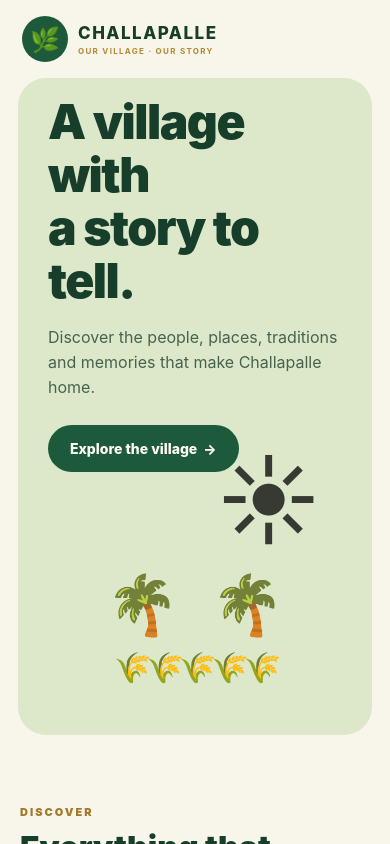
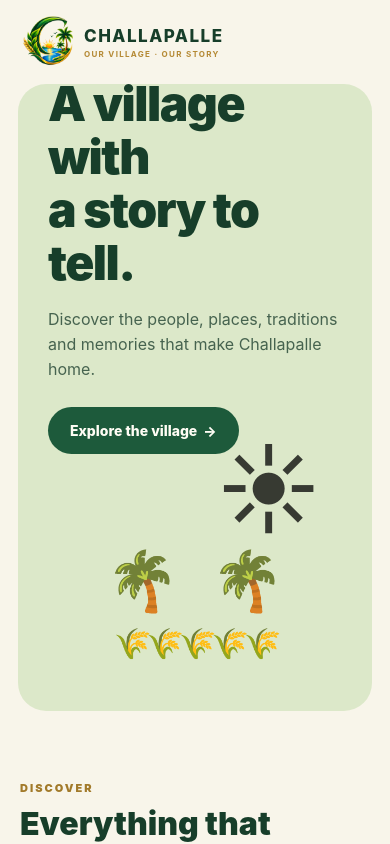
Before and after one commit to JagadeeshO11/challapalem, a React Native app: screen / in a window 390 px wide. Built offline with nearby package versions, Linux system fonts and the light colour scheme.

Commit message:
feat: use branded logo in Expo app

```diff
--- a/App.jsx
+++ b/App.jsx
@@ -1,5 +1,5 @@
 import React from 'react';
-import { SafeAreaView, ScrollView, StyleSheet, Text, View, Pressable, useWindowDimensions } from 'react-native';
+import { SafeAreaView, ScrollView, StyleSheet, Text, View, Pressable, Image, useWindowDimensions } from 'react-native';
 import { StatusBar } from 'expo-status-bar';
 
 const places = [
@@ -19,26 +19,27 @@ export default function App() {
       <ScrollView contentContainerStyle={styles.page}>
         <View style={[styles.nav, wide && styles.navWide]}>
           <View style={styles.brand}>
-            <View style={styles.logoMark}><Text style={styles.logoLeaf}>🌿</Text></View>
+            <Image source={require('./challapalem-logo.png')} style={styles.logo} resizeMode="contain" />
             <View>
               <Text style={styles.brandName}>CHALLAPALLE</Text>
               <Text style={styles.brandTag}>OUR VILLAGE · OUR STORY</Text>
             </View>
           </View>
-          {wide && <View style={styles.links}><Text style={styles.link}>Home</Text><Text style={styles.link}>Explore</Text><Text style={styles.link}>Community</Text><Text style={styles.link}>About</Text></View>}
+          {wide && (
+            <View style={styles.links}>
+              <Text style={styles.link}>Home</Text><Text style={styles.link}>Explore</Text><Text style={styles.link}>Community</Text><Text style={styles.link}>About</Text>
+            </View>
+          )}
         </View>
 
         <View style={[styles.hero, wide && styles.heroWide]}>
           <View style={styles.heroCopy}>
-            <Text style={styles.kicker}>WELCOME TO CHALLAPALLE</Text>
             <Text style={styles.heroTitle}>A village with{`\n`}a story to tell.</Text>
             <Text style={styles.heroText}>Discover the people, places, traditions and memories that make Challapalle home.</Text>
             <Pressable style={styles.button}><Text style={styles.buttonText}>Explore the village  →</Text></Pressable>
           </View>
           <View style={styles.heroArt}>
-            <Text style={styles.sun}>☀</Text>
-            <Text style={styles.palms}>🌴  🌴</Text>
-            <Text style={styles.field}>🌾🌾🌾🌾🌾</Text>
+            <Text style={styles.sun}>☀</Text><Text style={styles.palms}>🌴  🌴</Text><Text style={styles.field}>🌾🌾🌾🌾🌾</Text>
           </View>
         </View>
 
@@ -48,10 +49,8 @@ export default function App() {
           <View style={[styles.grid, wide && styles.gridWide]}>
             {places.map((item) => (
               <Pressable key={item.title} style={[styles.card, wide && styles.cardWide]}>
-                <Text style={styles.cardIcon}>{item.icon}</Text>
-                <Text style={styles.cardTitle}>{item.title}</Text>
-                <Text style={styles.cardText}>{item.text}</Text>
-                <Text style={styles.arrow}>↗</Text>
+                <Text style={styles.cardIcon}>{item.icon}</Text><Text style={styles.cardTitle}>{item.title}</Text>
+                <Text style={styles.cardText}>{item.text}</Text><Text style={styles.arrow}>↗</Text>
               </Pressable>
             ))}
           </View>
@@ -70,44 +69,17 @@ export default function App() {
 }
 
 const styles = StyleSheet.create({
-  safe: { flex: 1, backgroundColor: '#F8F5EA' },
-  page: { paddingBottom: 40 },
+  safe: { flex: 1, backgroundColor: '#F8F5EA' }, page: { paddingBottom: 40 },
   nav: { minHeight: 76, paddingHorizontal: 22, paddingVertical: 16, flexDirection: 'row', alignItems: 'center', justifyContent: 'space-between' },
-  navWide: { paddingHorizontal: '7%' },
-  brand: { flexDirection: 'row', alignItems: 'center', gap: 10 },
-  logoMark: { width: 46, height: 46, borderRadius: 23, backgroundColor: '#1D5A3B', alignItems: 'center', justifyContent: 'center' },
-  logoLeaf: { fontSize: 24 },
-  brandName: { color: '#173E2A', fontSize: 17, fontWeight: '800', letterSpacing: 1.5 },
-  brandTag: { color: '#B58A35', fontSize: 8, fontWeight: '700', letterSpacing: 1.3, marginTop: 3 },
-  links: { flexDirection: 'row', gap: 28 },
-  link: { color: '#315541', fontSize: 14, fontWeight: '600' },
+  navWide: { paddingHorizontal: '7%' }, brand: { flexDirection: 'row', alignItems: 'center', gap: 10 },
+  logo: { width: 52, height: 52 }, brandName: { color: '#173E2A', fontSize: 17, fontWeight: '800', letterSpacing: 1.5 },
+  brandTag: { color: '#B58A35', fontSize: 8, fontWeight: '700', letterSpacing: 1.3, marginTop: 3 }, links: { flexDirection: 'row', gap: 28 }, link: { color: '#315541', fontSize: 14, fontWeight: '600' },
   hero: { marginHorizontal: 18, borderRadius: 28, overflow: 'hidden', backgroundColor: '#DCE8C9', minHeight: 500, padding: 30, flexDirection: 'column' },
-  heroWide: { marginHorizontal: '5%', paddingHorizontal: '6%', paddingVertical: 60, minHeight: 520, flexDirection: 'row' },
-  heroCopy: { flex: 1, justifyContent: 'center', zIndex: 2 },
-  kicker: { color: '#9A7125', fontSize: 12, fontWeight: '800', letterSpacing: 2, marginBottom: 15 },
-  heroTitle: { color: '#173E2A', fontSize: 48, lineHeight: 53, fontWeight: '900', letterSpacing: -1.5 },
-  heroText: { color: '#46634F', fontSize: 16, lineHeight: 25, maxWidth: 480, marginTop: 18 },
-  button: { alignSelf: 'flex-start', backgroundColor: '#1D5A3B', paddingHorizontal: 22, paddingVertical: 15, borderRadius: 30, marginTop: 25 },
-  buttonText: { color: '#FFFDF5', fontSize: 14, fontWeight: '800' },
-  heroArt: { flex: 0.8, minHeight: 190, justifyContent: 'flex-end', alignItems: 'center', paddingBottom: 20 },
-  sun: { fontSize: 100, opacity: 0.75, position: 'absolute', top: 10, right: 20 },
-  palms: { fontSize: 58, marginBottom: 10 },
-  field: { fontSize: 30, letterSpacing: -5 },
-  section: { paddingHorizontal: 20, paddingTop: 70, paddingBottom: 35, maxWidth: 1250, width: '100%', alignSelf: 'center' },
-  sectionEyebrow: { color: '#A27A2A', fontSize: 11, fontWeight: '900', letterSpacing: 2, marginBottom: 9 },
-  sectionTitle: { color: '#173E2A', fontSize: 32, fontWeight: '900', marginBottom: 25 },
-  grid: { gap: 14 },
-  gridWide: { flexDirection: 'row', flexWrap: 'wrap' },
-  card: { backgroundColor: '#FFFDF7', borderRadius: 20, padding: 22, minHeight: 190, borderWidth: 1, borderColor: '#E8E1CE', position: 'relative' },
-  cardWide: { flex: 1, minWidth: 220, margin: 5 },
-  cardIcon: { fontSize: 28, marginBottom: 18 },
-  cardTitle: { color: '#1D4D34', fontSize: 20, fontWeight: '800' },
-  cardText: { color: '#667568', fontSize: 14, lineHeight: 21, marginTop: 8, maxWidth: 260 },
-  arrow: { position: 'absolute', right: 20, bottom: 18, color: '#B58A35', fontSize: 22 },
-  story: { marginTop: 20, backgroundColor: '#1D5A3B', paddingHorizontal: 25, paddingVertical: 55 },
-  storyTitle: { color: '#FFFDF5', fontSize: 34, fontWeight: '900', marginBottom: 16 },
-  storyText: { color: '#DCE8D9', fontSize: 16, lineHeight: 27, maxWidth: 760 },
-  footer: { padding: 30, alignItems: 'center' },
-  footerName: { color: '#1D5A3B', fontWeight: '900', letterSpacing: 2 },
-  footerText: { color: '#7A827A', marginTop: 6, fontSize: 12 },
+  heroWide: { marginHorizontal: '5%', paddingHorizontal: '6%', paddingVertical: 60, minHeight: 520, flexDirection: 'row' }, heroCopy: { flex: 1, justifyContent: 'center', zIndex: 2 },
+  heroTitle: { color: '#173E2A', fontSize: 48, lineHeight: 53, fontWeight: '900', letterSpacing: -1.5 }, heroText: { color: '#46634F', fontSize: 16, lineHeight: 25, maxWidth: 480, marginTop: 18 },
+  button: { alignSelf: 'flex-start', backgroundColor: '#1D5A3B', paddingHorizontal: 22, paddingVertical: 15, borderRadius: 30, marginTop: 25 }, buttonText: { color: '#FFFDF5', fontSize: 14, fontWeight: '800' },
+  heroArt: { flex: 0.8, minHeight: 190, justifyContent: 'flex-end', alignItems: 'center', paddingBottom: 20 }, sun: { fontSize: 100, opacity: 0.75, position: 'absolute', top: 10, right: 20 }, palms: { fontSize: 58, marginBottom: 10 }, field: { fontSize: 30, letterSpacing: -5 },
+  section: { paddingHorizontal: 20, paddingTop: 70, paddingBottom: 35, maxWidth: 1250, width: '100%', alignSelf: 'center' }, sectionEyebrow: { color: '#A27A2A', fontSize: 11, fontWeight: '900', letterSpacing: 2, marginBottom: 9 }, sectionTitle: { color: '#173E2A', fontSize: 32, fontWeight: '900', marginBottom: 25 },
+  grid: { gap: 14 }, gridWide: { flexDirection: 'row', flexWrap: 'wrap' }, card: { backgroundColor: '#FFFDF7', borderRadius: 20, padding: 22, minHeight: 190, borderWidth: 1, borderColor: '#E8E1CE', position: 'relative' }, cardWide: { flex: 1, minWidth: 220, margin: 5 }, cardIcon: { fontSize: 28, marginBottom: 18 }, cardTitle: { color: '#1D4D34', fontSize: 20, fontWeight: '800' }, cardText: { color: '#667568', fontSize: 14, lineHeight: 21, marginTop: 8, maxWidth: 260 }, arrow: { position: 'absolute', right: 20, bottom: 18, color: '#B58A35', fontSize: 22 },
+  story: { marginTop: 20, backgroundColor: '#1D5A3B', paddingHorizontal: 25, paddingVertical: 55 }, storyTitle: { color: '#FFFDF5', fontSize: 34, fontWeight: '900', marginBottom: 16 }, storyText: { color: '#DCE8D9', fontSize: 16, lineHeight: 27, maxWidth: 760 }, footer: { padding: 30, alignItems: 'center' }, footerName: { color: '#1D5A3B', fontWeight: '900', letterSpacing: 2 }, footerText: { color: '#7A827A', marginTop: 6, fontSize: 12 },
 });
```
